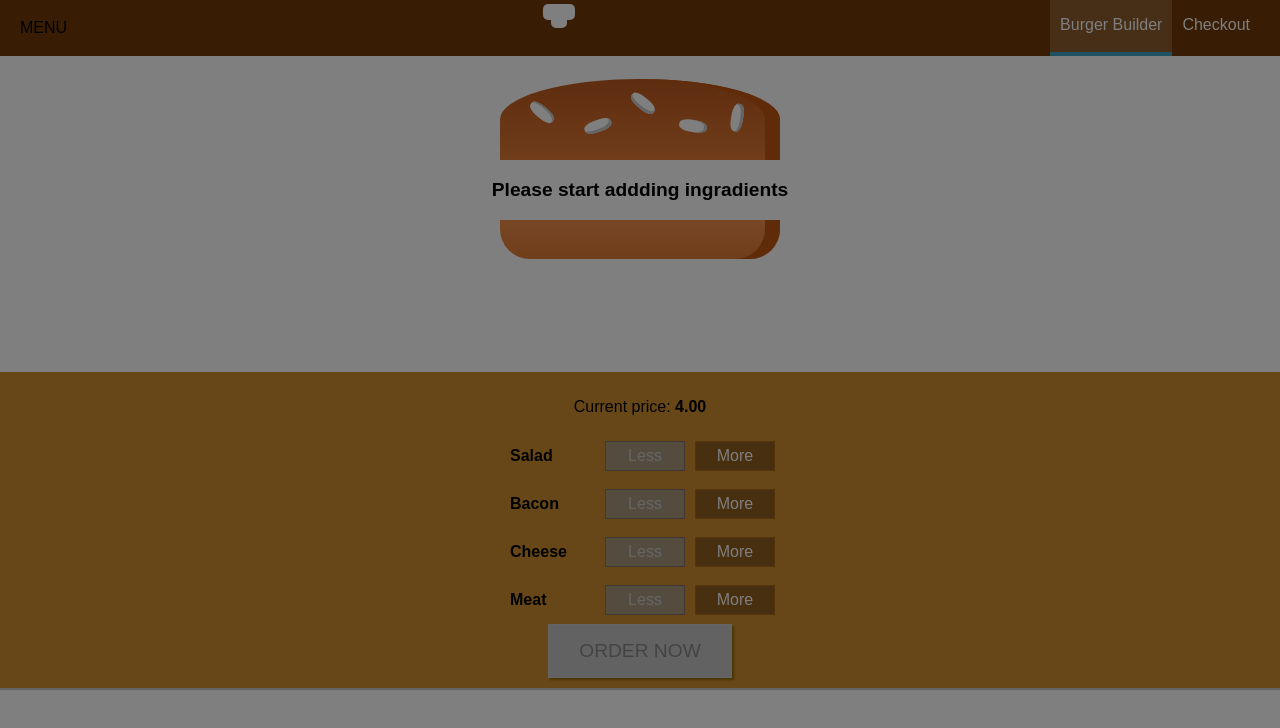
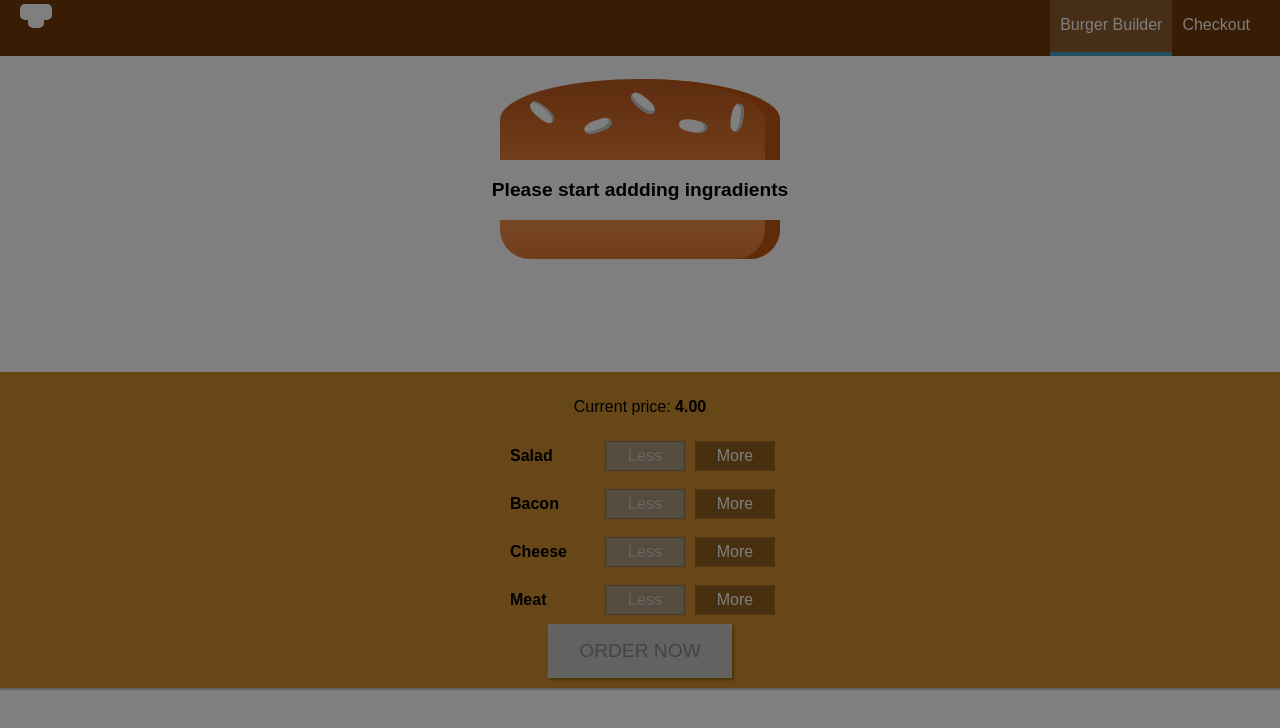
Before and after one commit to YakubuAmidu/SandwitchBuilder, a React (Create React App) app: page / in a window 1280 px wide. Shown: the top 728 px of the page. Built offline with nearby package versions, Linux system fonts and the light colour scheme.

Commit message:
Initial commit

```diff
--- a/src/components/Navigation/SideDrawer/DrawerToggle/DrawerToggle.js
+++ b/src/components/Navigation/SideDrawer/DrawerToggle/DrawerToggle.js
@@ -1,8 +1,15 @@
 import React from "react";
+
+import './DrawerToggle.css';
 
 const DrawerToggle = (props) => {
   return(
-    <div onClick={props.clicked}>MENU</div>
+    <div className="DrawerToggle"
+    onClick={props.clicked}>
+       <div></div>
+       <div></div>
+       <div></div>
+    </div>
   )
 }
 
```
Also changed, not shown: 1 other file (tests, documents, lock files or other folders).
